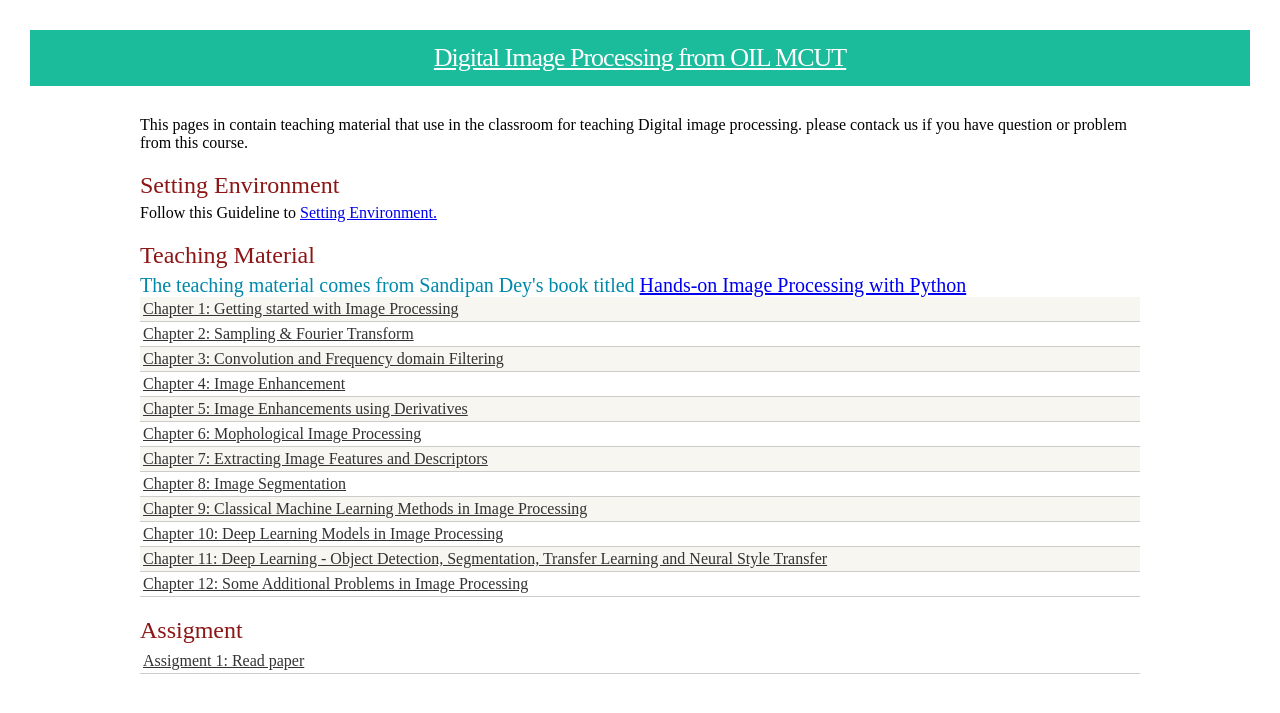
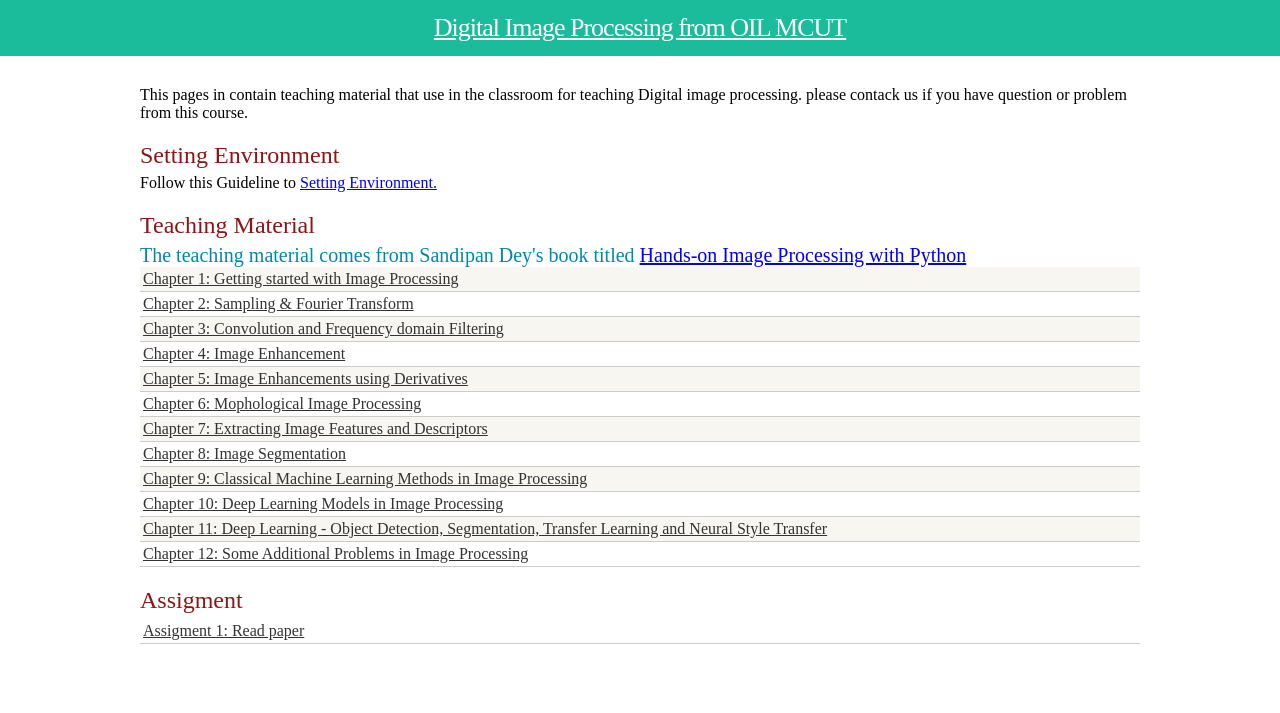
Before and after one commit to oil-mcut/oil-mcut.github.io, a Jekyll site: the page built from index.html, in a window 1280 px wide. Shown: the top 713 px of the page. Built offline with Jekyll 4.4.1, drawn with Linux system fonts in a browser that asks for light colours.

Commit message:
Update main.css

```diff
--- a/css/main.css
+++ b/css/main.css
@@ -1,7 +1,7 @@
 /* Base */
 /* ----------------------------------------------------------*/
 body{
-  margin: 30px;
+  margin: 0px;
 }
 .site-header {
   /* border-bottom: 1px solid #e8e8e8; */
```
